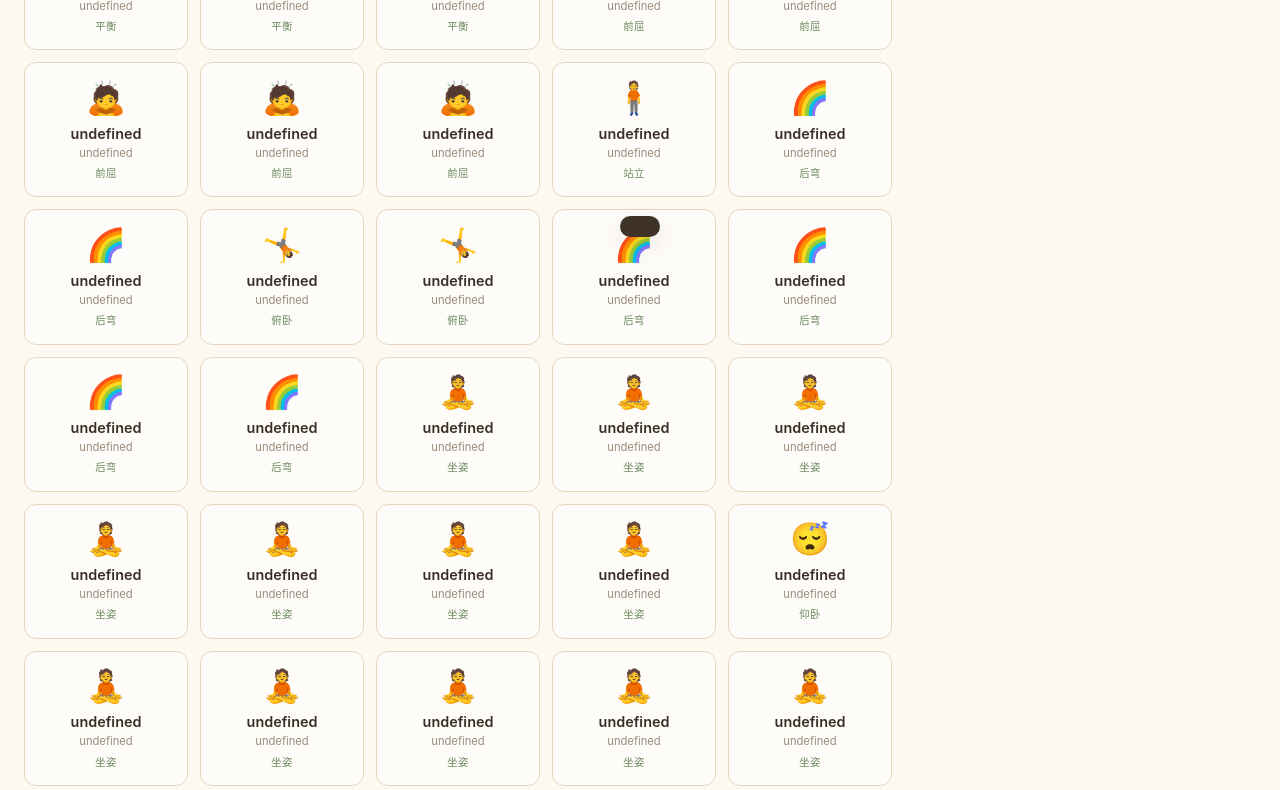
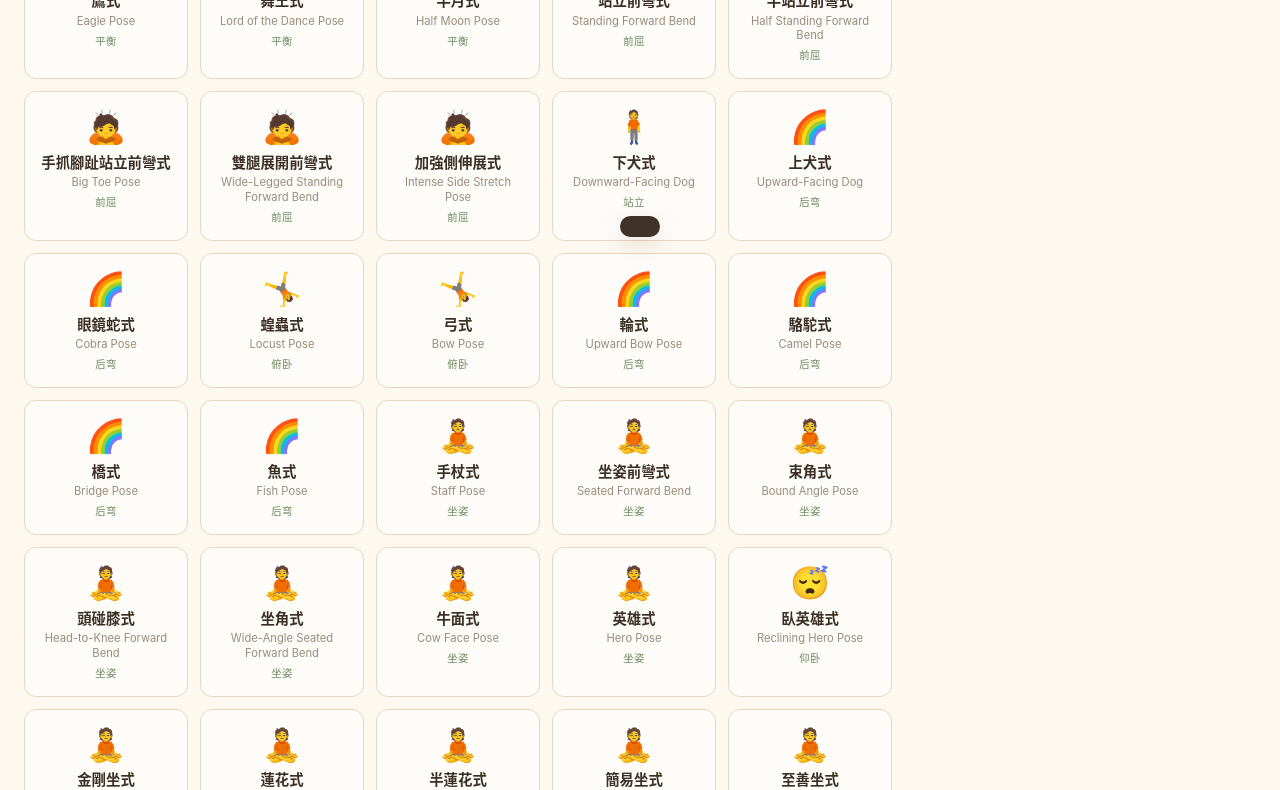
Before and after one commit to apple077498532/yoga-poses, a plain HTML site: page index.html in a window 1280 px wide. Shown: the part 639-1429 px from the top of the page. Drawn offline with nearby package versions, Linux system fonts and the light colour scheme.

Commit message:
Fix undefined pose names (map chinese→zh, english→en)

```diff
--- a/index.html
+++ b/index.html
@@ -872,7 +872,7 @@ body {
 
     try {
       const res = await fetch('poses.json');
-      allPoses = await res.json();
+      allPoses = (await res.json()).map(p => ({...p, zh: p.chinese, en: p.english}));
     } catch(e) {
       poseGrid.innerHTML = '<div class="empty-library"><p>无法加载体式数据</p></div>';
       return;
```
